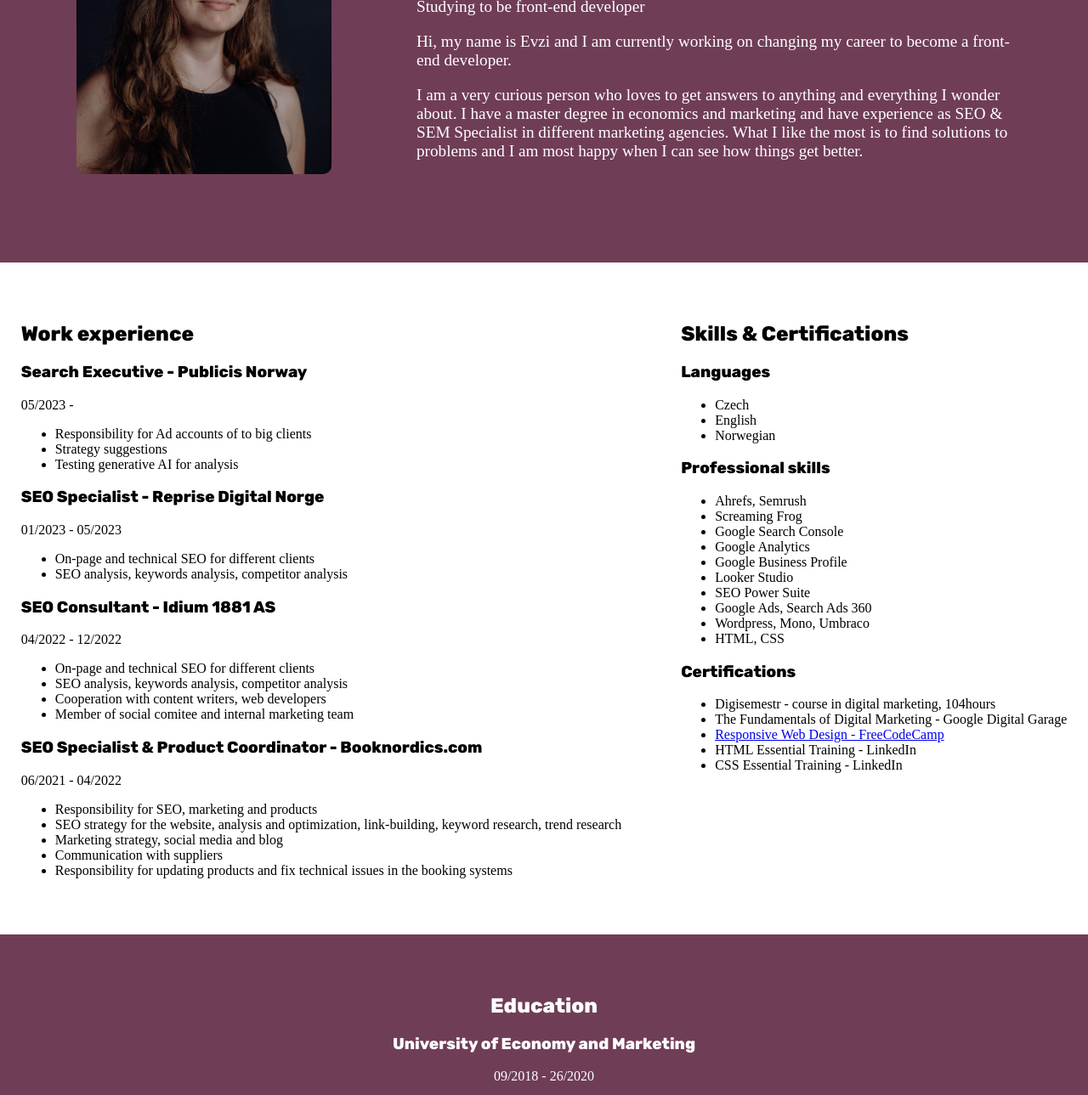
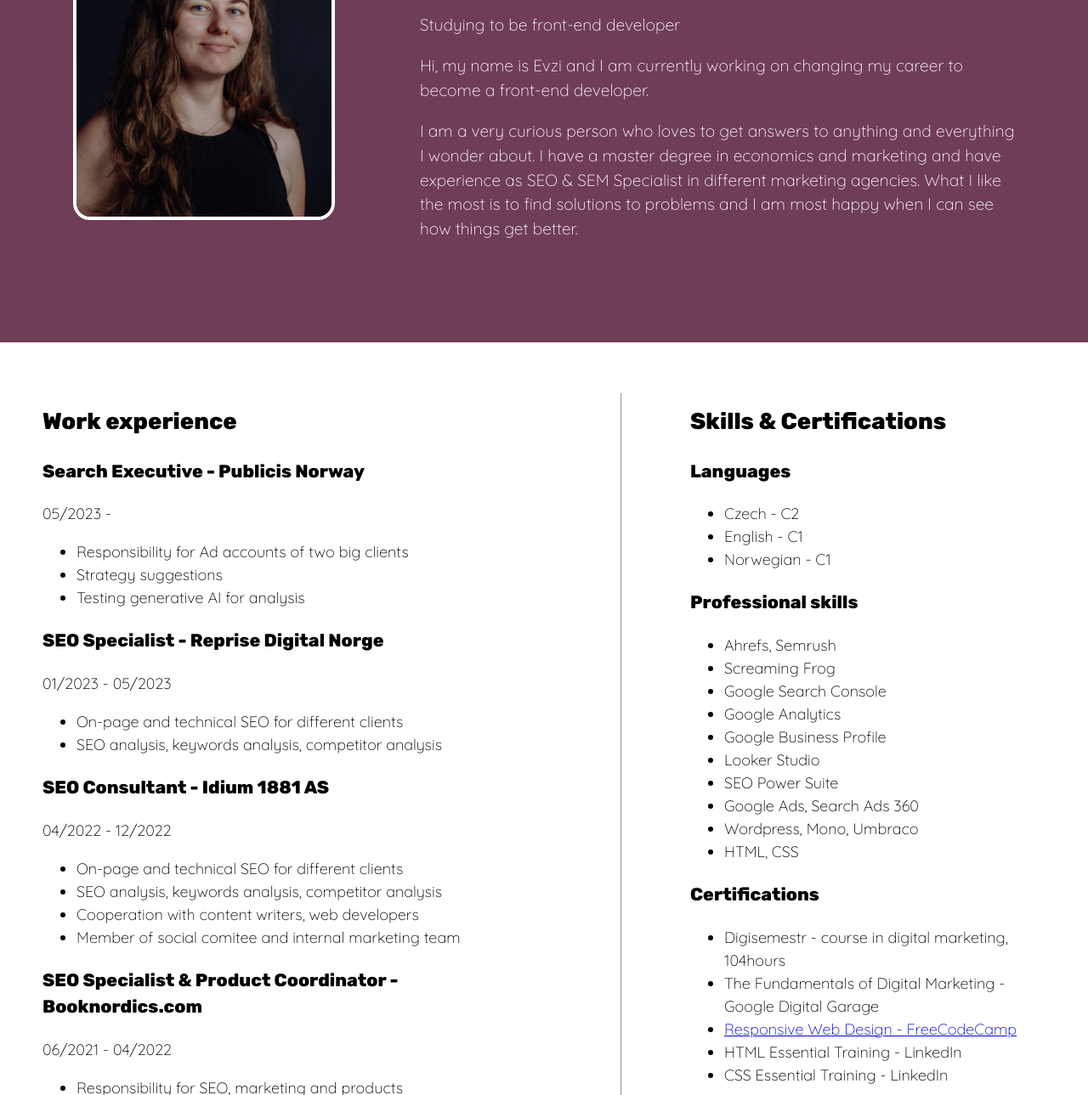
Before and after one commit to evzistara/cv-evzi, a plain HTML site: page index.html in a window 1280 px wide. Shown: the part 247-1536 px from the top of the page at 85% size. Drawn offline with Linux system fonts and the light colour scheme.

Commit message:
Fix small issues - padding, hr, font

```diff
--- a/index.html
+++ b/index.html
@@ -3,7 +3,7 @@
   <head>
     <meta charset="UTF-8" />
     <meta name="viewport" content="width=device-width, initial-scale=1.0" />
-    <title>CV</title>
+    <title>Evzi Stara CV</title>
     <link rel="stylesheet" href="style.css" />
     <link rel="preconnect" href="https://fonts.googleapis.com" />
     <link rel="preconnect" href="https://fonts.gstatic.com" crossorigin />
@@ -11,6 +11,12 @@
     <link rel="preconnect" href="https://fonts.gstatic.com" crossorigin />
     <link
       href="https://fonts.googleapis.com/css2?family=Rubik:wght@800&display=swap"
+      rel="stylesheet"
+    />
+    <link rel="preconnect" href="https://fonts.googleapis.com" />
+    <link rel="preconnect" href="https://fonts.gstatic.com" crossorigin />
+    <link
+      href="https://fonts.googleapis.com/css2?family=Quicksand:wght@300&display=swap"
       rel="stylesheet"
     />
   </head>
@@ -51,7 +57,7 @@
         <h3>Search Executive - Publicis Norway</h3>
         <p>05/2023 -</p>
         <ul>
-          <li>Responsibility for Ad accounts of to big clients</li>
+          <li>Responsibility for Ad accounts of two big clients</li>
           <li>Strategy suggestions</li>
           <li>Testing generative AI for analysis</li>
         </ul>
@@ -85,13 +91,14 @@
           </li>
         </ul>
       </div>
+      <hr />
       <div class="skills">
         <h2>Skills &amp; Certifications</h2>
         <h3>Languages</h3>
         <ul>
-          <li>Czech</li>
-          <li>English</li>
-          <li>Norwegian</li>
+          <li>Czech - C2</li>
+          <li>English - C1</li>
+          <li>Norwegian - C1</li>
         </ul>
         <h3>Professional skills</h3>
         <ul>
@@ -186,8 +193,10 @@
       <p>Contact:</p>
       <a href="mailto:evzi.stara@gmail.com">evzi.stara@gmail.com</a>
       <a href="tel:+4792992936">+4792992936</a>
-      <a href="https://www.linkedin.com/in/evzenie-jitka-stara/">Linkedin</a>
-      <a href="https://github.com/evzistara">GitHub</a>
+      <a href="https://www.linkedin.com/in/evzenie-jitka-stara/" target="_blank"
+        >Linkedin</a
+      >
+      <a href="https://github.com/evzistara" target="_blank">GitHub</a>
     </footer>
   </body>
 </html>
--- a/style.css
+++ b/style.css
@@ -1,6 +1,8 @@
 body {
   margin: 0;
-  font-size: 16px;
+  font-size: 18px;
+  line-height: 1.5;
+  font-family: "Quicksand", sans-serif;
   display: flex;
   flex-direction: column;
   justify-content: space-between;
@@ -25,12 +27,13 @@ nav ul {
 .nav-list a,
 footer a {
   text-decoration: none;
-  font-size: 1.2rem;
+  font-size: 1.3rem;
   color: white;
 }
 .nav-list a:hover,
 footer a:hover {
   font-weight: bold;
+  font-size: 1.3rem;
 }
 #intro {
   display: flex;
@@ -39,7 +42,7 @@ footer a:hover {
   gap: 100px;
   background-color: #703d57;
   color: white;
-  padding-bottom: 100px;
+  padding: 0 50px 100px 50px;
 }
 
 h1 {
@@ -53,7 +56,8 @@ h3 {
 
 .picture img {
   height: 300px;
-  border-radius: 10px;
+  border: 4px solid white;
+  border-radius: 20px;
 }
 
 .introduction {
@@ -65,9 +69,15 @@ h3 {
   display: flex;
   justify-content: center;
   gap: 70px;
-  padding: 50px 0;
+  padding: 50px;
 }
-
+.work,
+.skills {
+  max-width: 600px;
+}
+hr {
+  margin: 10px;
+}
 #education {
   background-color: #703d57;
   color: white;
@@ -94,6 +104,7 @@ h3 {
 #freetime img {
   width: 300px;
   margin: 20px;
+  border: 4px solid #703d57;
   border-radius: 10px;
 }
 
```
